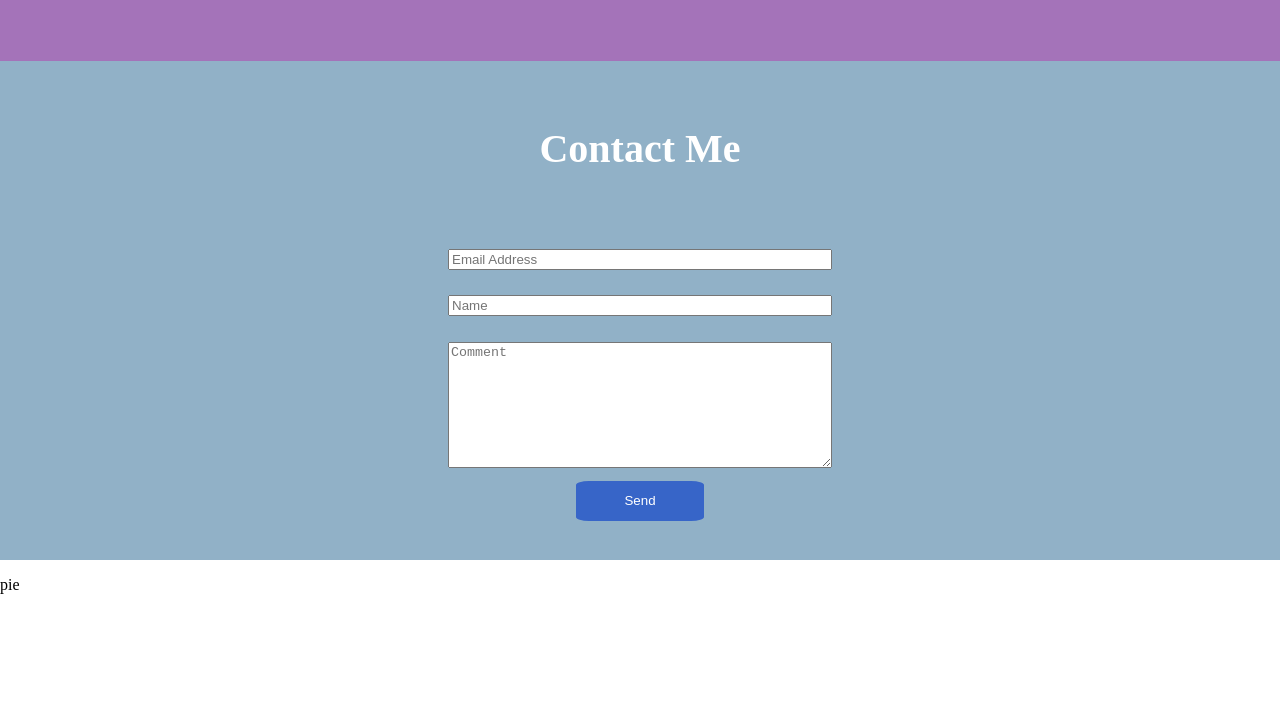
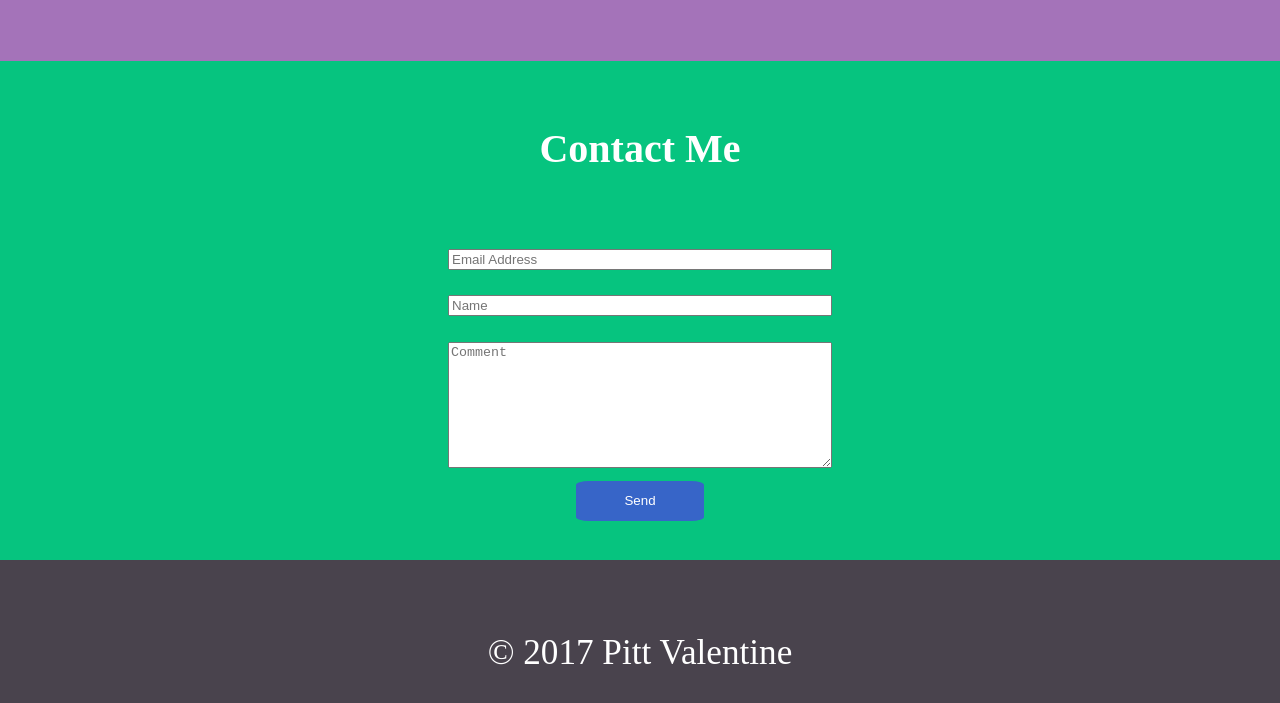
Before and after one commit to Pitt009/leccion31_Responsive_Design, a plain HTML site: page index.html in a window 1280 px wide. Shown: the part 2040-2743 px from the top of the page. Before the commit the page ends 2650 px from the top, so only its background shows below. Drawn offline with Linux system fonts and the light colour scheme.

Commit message:
version desktop

```diff
--- a/assets/css/main.css
+++ b/assets/css/main.css
@@ -93,7 +93,7 @@ a:hover{
  /* ----- Seccion 4 Formulario ---- */
 
  .contenedor_formulario{
-   background-color: #91B1C7;
+   background-color: #06C47F;
 
 
 
@@ -127,3 +127,13 @@ button{
   padding: 1%;
   margin-bottom: 3%;
 }
+
+/* ----- Seccion Footer --- */
+footer{
+  padding: 3%;
+  background-color: #49434D;
+  color: #FFF;
+  font-size: 220%;
+  display: flex;
+  justify-content: center;
+}
--- a/index.html
+++ b/index.html
@@ -57,9 +57,9 @@
         <textarea rows="8" cols="78" placeholder="Comment"></textarea>
         <button type="button" name="button">Send</button>
     </section>
-    <!--Seccion 5 -->
+    <!--Seccion 5 Footer -->
     <footer>
-      <p>pie</p>
+      <p>© 2017 Pitt Valentine</p>
     </footer>
   </body>
 </html>
```
